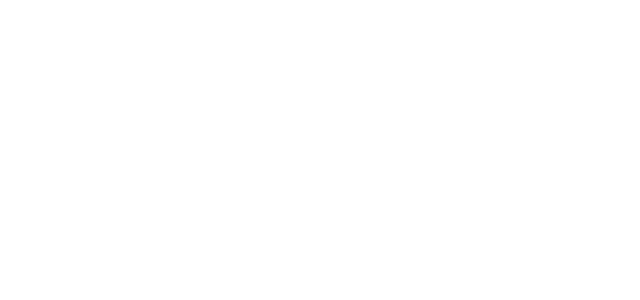
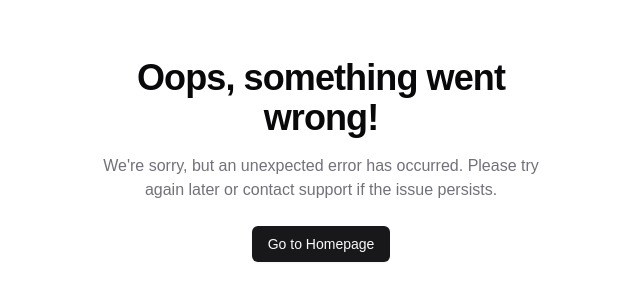
Before and after one commit to pjagbuya/STSWENG_MOROOMS, a Next.js app: page /error in a window 1280 px wide. Shown: the part 272-572 px from the top of the page, without its empty margins (319-959 px from the left). Built offline with nearby package versions, Linux system fonts and the light colour scheme.

Commit message:
Fix error page not working

```diff
--- a/app/error/page.jsx
+++ b/app/error/page.jsx
@@ -1,18 +1,12 @@
-"use client";
+'use client';
 
-import * as React from "react";
-import { useState } from "react";
-import Link from "next/link";
+import Link from 'next/link';
+import * as React from 'react';
+import { useState } from 'react';
 
 export default function Component() {
-  const [hasError, setHasError] = useState(false);
-  const [errorMessage, setErrorMessage] = useState("");
-  const handleError = (error, errorInfo) => {
-    setHasError(true);
-    setErrorMessage(error.message);
-    console.error(error, errorInfo);
-  };
-  if (hasError) {
+  const [errorMessage, setErrorMessage] = useState('');
+
   return (
     <div className="flex min-h-[100dvh] flex-col items-center justify-center bg-background px-4 py-12 sm:px-6 lg:px-8">
       <div className="mx-auto max-w-md text-center">
@@ -26,7 +20,7 @@
         </p>
         <div className="mt-6">
           <Link
-              href="#"
+            href="/"
             className="inline-flex items-center rounded-md bg-primary px-4 py-2 text-sm font-medium text-primary-foreground shadow-sm transition-colors hover:bg-primary/90 focus:outline-none focus:ring-2 focus:ring-primary focus:ring-offset-2"
             prefetch={false}
           >
@@ -37,5 +31,3 @@
     </div>
   );
 }
-  return null;
-}
```
Lines whose indentation alone changed are shown as unchanged.
